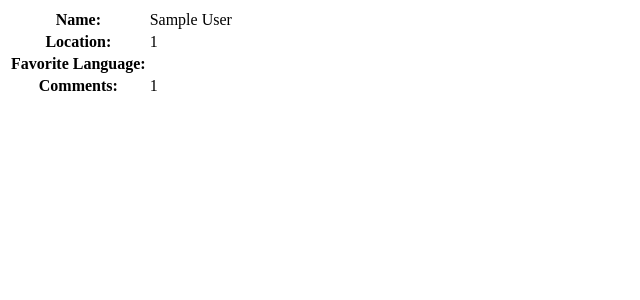
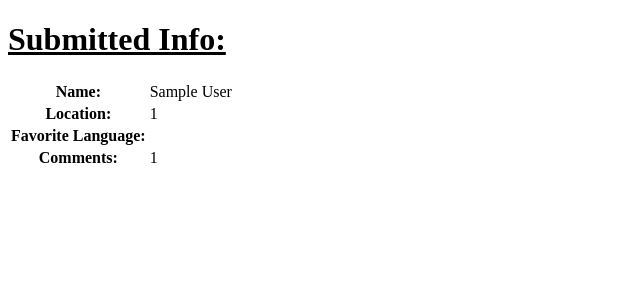
Before and after one commit to joshuabseaman/Python, a Flask app: template Flask/Fundamentals/Dojo Survey/templates/results.html in a window 1280 px wide. Shown: the top 300 px of the page, without its empty margins (0-640 px from the left). Run offline with Flask 2, Linux system fonts and the light colour scheme; the template is opened without the code that fills it, so the values that code supplies are empty; the visitor is signed in with stand-in values (Sample User, id 1).

Commit message:
Dojo Survey

```diff
--- a/Flask/Fundamentals/Dojo Survey/templates/results.html
+++ b/Flask/Fundamentals/Dojo Survey/templates/results.html
@@ -7,6 +7,7 @@
     <title>Results of Dojo Survey</title>
 </head>
 <body>
+    <h1><u>Submitted Info:</u></h1>
     <table>
         <tr>
             <th>Name: </th>
```
